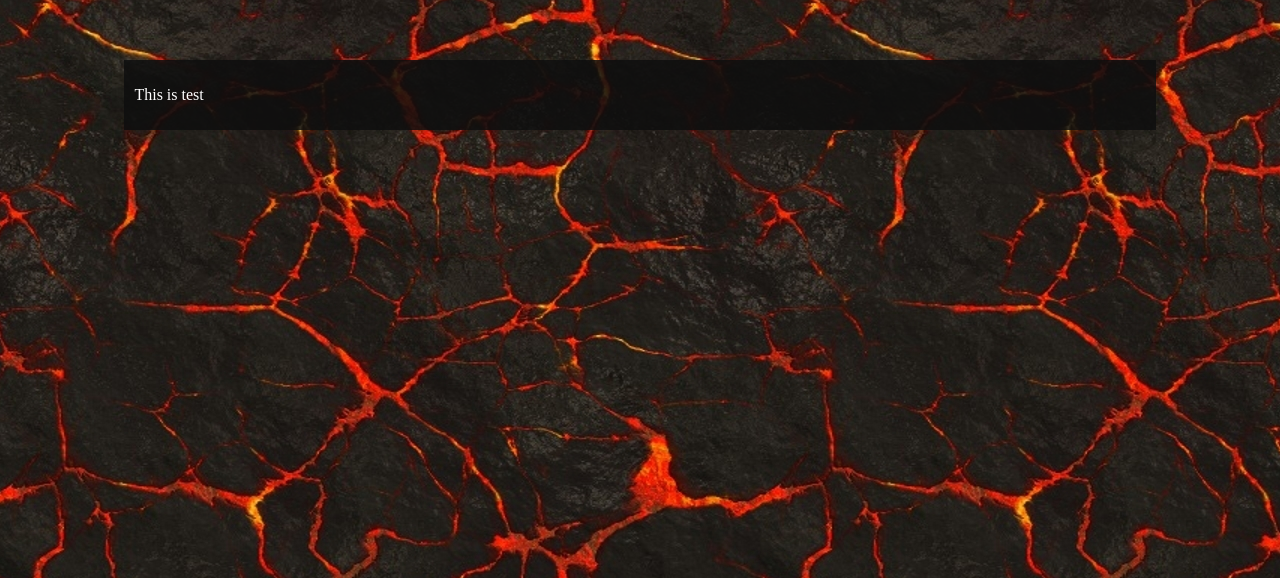
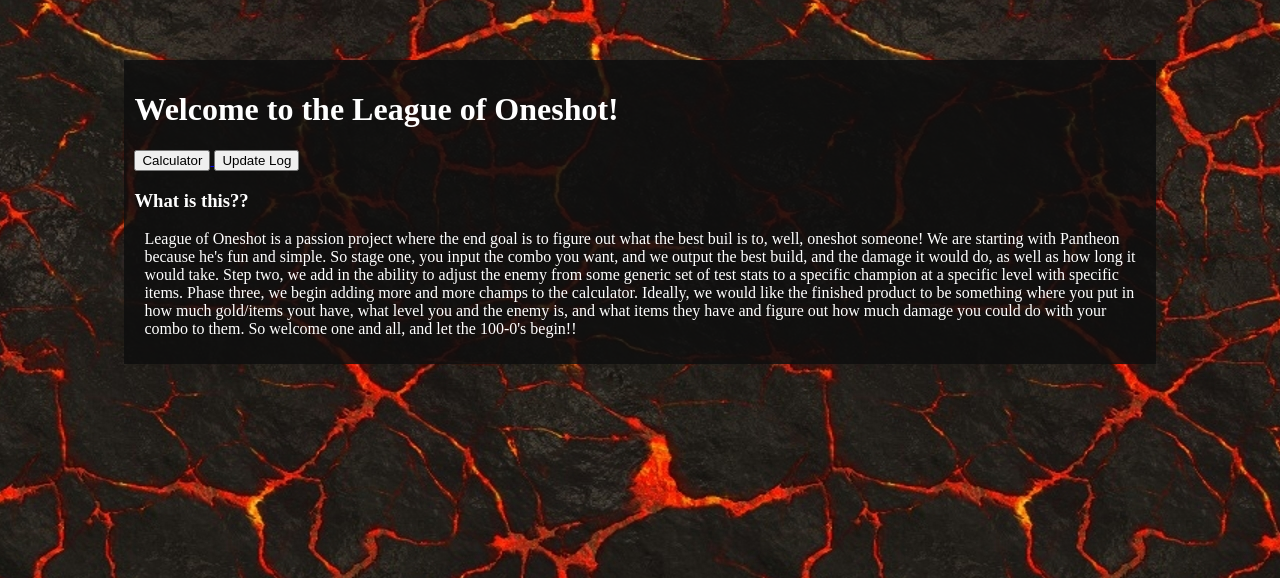
Before and after one commit to WyattOtsuka/loos, a Flask app: page /home in a window 1280 px wide. Shown: the top 578 px of the page. Run offline with Flask 2, Linux system fonts and the light colour scheme.

Commit message:
adjusting home buttons and routes

```diff
--- a/app.py
+++ b/app.py
@@ -11,7 +11,7 @@
 
     #else:
     #   return render_template('home.html', input = data)
-@app.route("/updates")
+@app.route("/updateLog")
 def updateLog():
     return render_template('updateLog.html')
 
--- a/templates/home.html
+++ b/templates/home.html
@@ -11,8 +11,24 @@
 
 <body class="bgdiv">
     <div class="centerBox">
-        <p>
-            This is test
+        <h1 style="color:white">
+            Welcome to the League of Oneshot!
+        </h1>
+        <div>
+            <a href="/test_entry">
+                <button type="button">Calculator</button>
+            </a>
+            <a href="/updateLog">
+                <button type="button">Update Log</button>
+            </a>
+        </div>
+        <div>
+            <h3 style="color:white">What is this??</h3>
+            <p style="padding-left: 10px;padding-right: 10px;">League of Oneshot is a passion project where the end goal is to figure out what the best buil is to, well, oneshot someone! We are starting with Pantheon because he's fun and simple. So stage one, you input the combo you want, and we output
+                the best build, and the damage it would do, as well as how long it would take. Step two, we add in the ability to adjust the enemy from some generic set of test stats to a specific champion at a specific level with specific items. Phase
+                three, we begin adding more and more champs to the calculator. Ideally, we would like the finished product to be something where you put in how much gold/items yout have, what level you and the enemy is, and what items they have and figure
+                out how much damage you could do with your combo to them. So welcome one and all, and let the 100-0's begin!!</p>
+        </div>
     </div>
 </body>
 
```
